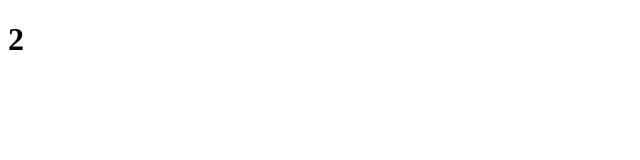
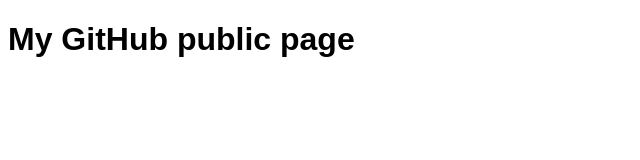
Before and after one commit to kozakv/kozakv.github.io, a plain HTML site: page index.html in a window 1280 px wide. Shown: the whole page, without its empty margins (0-640 px from the left). Drawn offline with Linux system fonts and the light colour scheme.

Commit message:
Update index.html

```diff
--- a/index.html
+++ b/index.html
@@ -1,6 +1,6 @@
 <!DOCTYPE HTML>
 <html>
 <body>
-<h1>2</h1>
+<h1 style="font-family:Arial">My GitHub public page</h1>
 </body>
 </html>
```
